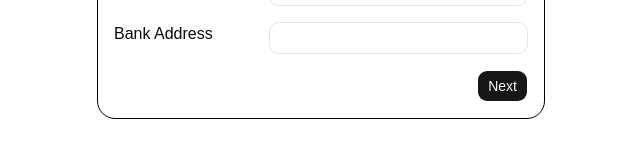
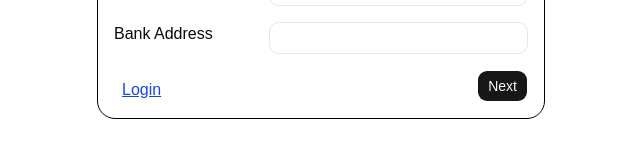
Before and after one commit to alain-kubwayo/nbr-licensing-portal, a React (Vite) app in the folder frontend/: page /register in a window 1280 px wide. Shown: the part 163-320 px from the top of the page, without its empty margins (319-959 px from the left). Built offline with nearby package versions, Linux system fonts and the light colour scheme.

Commit message:
chore: organize folder structure

```diff
--- a/frontend/index.html
+++ b/frontend/index.html
@@ -4,7 +4,7 @@
     <meta charset="UTF-8" />
     <link rel="icon" type="image/svg+xml" href="/favicon.svg" />
     <meta name="viewport" content="width=device-width, initial-scale=1.0" />
-    <title>frontend</title>
+    <title>BNR Licensing App</title>
   </head>
   <body>
     <div id="root"></div>
--- a/frontend/src/App.tsx
+++ b/frontend/src/App.tsx
@@ -1,6 +1,6 @@
 import { BrowserRouter, Route, Routes } from "react-router"
-import Login from "./components/Login";
-import Register from "./components/Register";
+import Login from "./pages/Login";
+import Register from "./pages/Register";
 
 function App() {
 
--- a/frontend/src/components/Login.tsx
+++ b/frontend/src/pages/Login.tsx
@@ -1,7 +1,7 @@
 import { useState, type FormEvent } from "react";
-import FormWrapper from "./FormWrapper";
-import { Input } from "./ui/input";
-import { Button } from "./ui/button";
+import FormWrapper from "../components/FormWrapper";
+import { Input } from "../components/ui/input";
+import { Button } from "../components/ui/button";
 import { Link } from "react-router";
 
 type LoginData = {
--- a/frontend/src/components/Register.tsx
+++ b/frontend/src/pages/Register.tsx
@@ -1,8 +1,9 @@
 import { useState, type FormEvent } from "react";
 import { useRegister } from "../hooks/useRegister"
-import AccountForm from "./AccountForm";
-import BankForm from "./BankForm";
-import { Button } from "./ui/button";
+import AccountForm from "../components/AccountForm";
+import BankForm from "../components/BankForm";
+import { Button } from "../components/ui/button";
+import { Link } from "react-router";
 
 type FormData = {
   bankName: string,
@@ -51,9 +52,14 @@ const Register = () => {
           {currentStepIndex + 1} / {steps.length}
         </div>
         {step}
-        <div className="mt-4 flex gap-2 justify-end">
-          {!isFirstStep && <Button type="button" onClick={back}>Back</Button>}
-          <Button type="submit">{isLastStep ? "Create" : "Next" }</Button>
+        <div className="mt-4 flex gap-2 justify-between">
+          <p className="flex items-end">
+            <Link className="ml-2 underline text-blue-700" to="/">Login</Link>
+          </p>
+          <div>
+            {!isFirstStep && <Button type="button" onClick={back}>Back</Button>}
+            <Button type="submit">{isLastStep ? "Create" : "Next" }</Button>
+          </div>
          </div>
       </form>
     </div>
```
